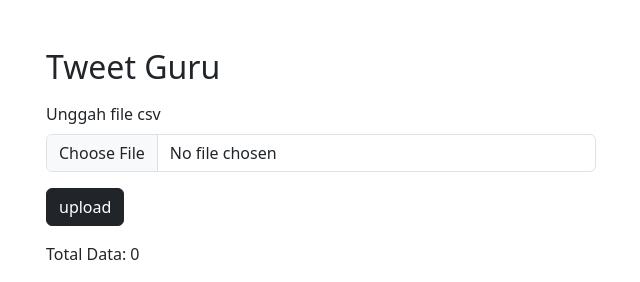
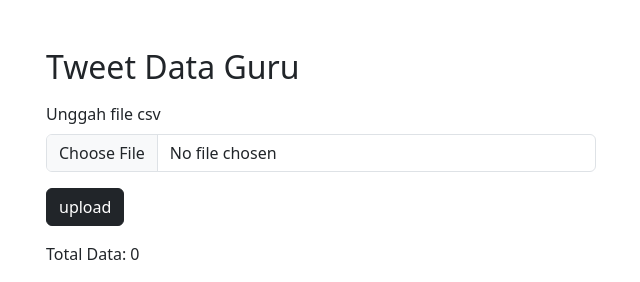
Before and after one commit to Anugerah20/FTC-Guru-Honorer, a Flask app: page /show-guru in a window 1280 px wide. Shown: the part 56-338 px from the top of the page, without its empty margins (36-676 px from the left). Run offline with Flask 3, Linux system fonts and the light colour scheme; the visitor is signed in with stand-in values (Sample User, id 1); parts of the project's set-up code (start-up, migrations or seed data) failed here and were passed over.

Commit message:
update: megubah judul

```diff
--- a/templates/tweetGuru.html
+++ b/templates/tweetGuru.html
@@ -5,7 +5,7 @@
 {% block content %}
 <div class="container mt-5">
      <div class="table-responsive-sm table-responsive-md">
-          <h2 class="mb-3">Tweet Guru</h2>
+          <h2 class="mb-3">Tweet Data Guru</h2>
 
           <form class="d-flex row g-3" method="POST" action="/upload-file" enctype="multipart/form-data">
                <div class="col-md-6 col-lg-6">
```
